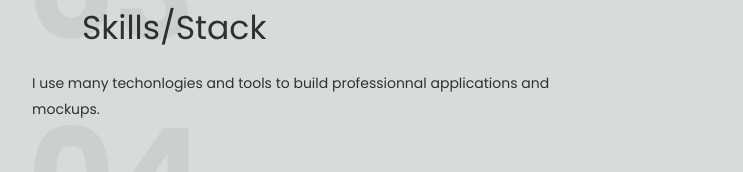
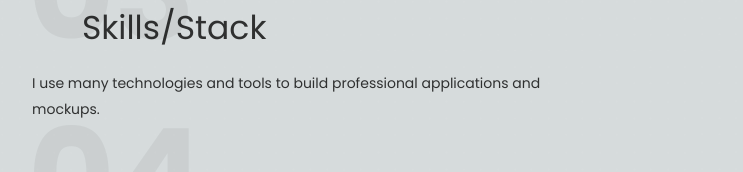
Before and after one commit to Tom-michel/Portfolio-v2-nextJs, a Next.js app: page / in a window 1280 px wide. Shown: the part 1460-1632 px from the top of the page, without its empty margins (48-791 px from the left). Built offline with nearby package versions, Linux system fonts and the light colour scheme.

Commit message:
Update SkillsSection.tsx

```diff
--- a/components/home/SkillsSection.tsx
+++ b/components/home/SkillsSection.tsx
@@ -4,6 +4,16 @@ import SectionTitle from "../SectionTitle";
 
 const SkillsSection = () => {
   // const slugs = ["javascript", "java", "dart", "typescript"];
+  /**
+   * * test
+   * ! this is a deprecated component
+   * // deleted test
+   * ? test
+   * @param test
+   * @returns test
+   * TODO: test
+   */
+
   return (
     <Box className="skills-section" sx={{ my: 5, px: { xs: 0, sm: 2 } }}>
       <Grid container>
@@ -13,7 +23,7 @@ const SkillsSection = () => {
             number="03"
             description={
               <>
-                I use many techonlogies and tools to build professionnal
+                I use many technologies and tools to build professional
                 applications and mockups.
               </>
             }
```
